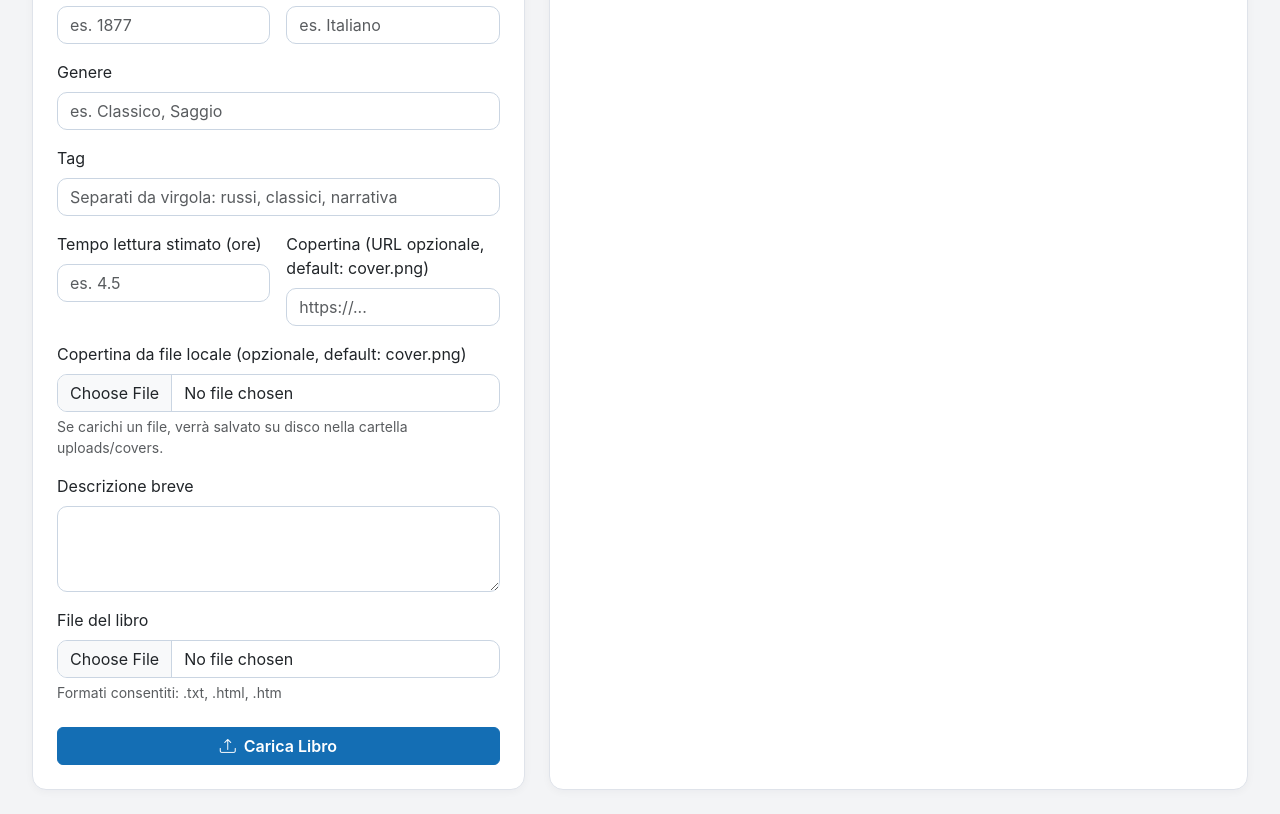
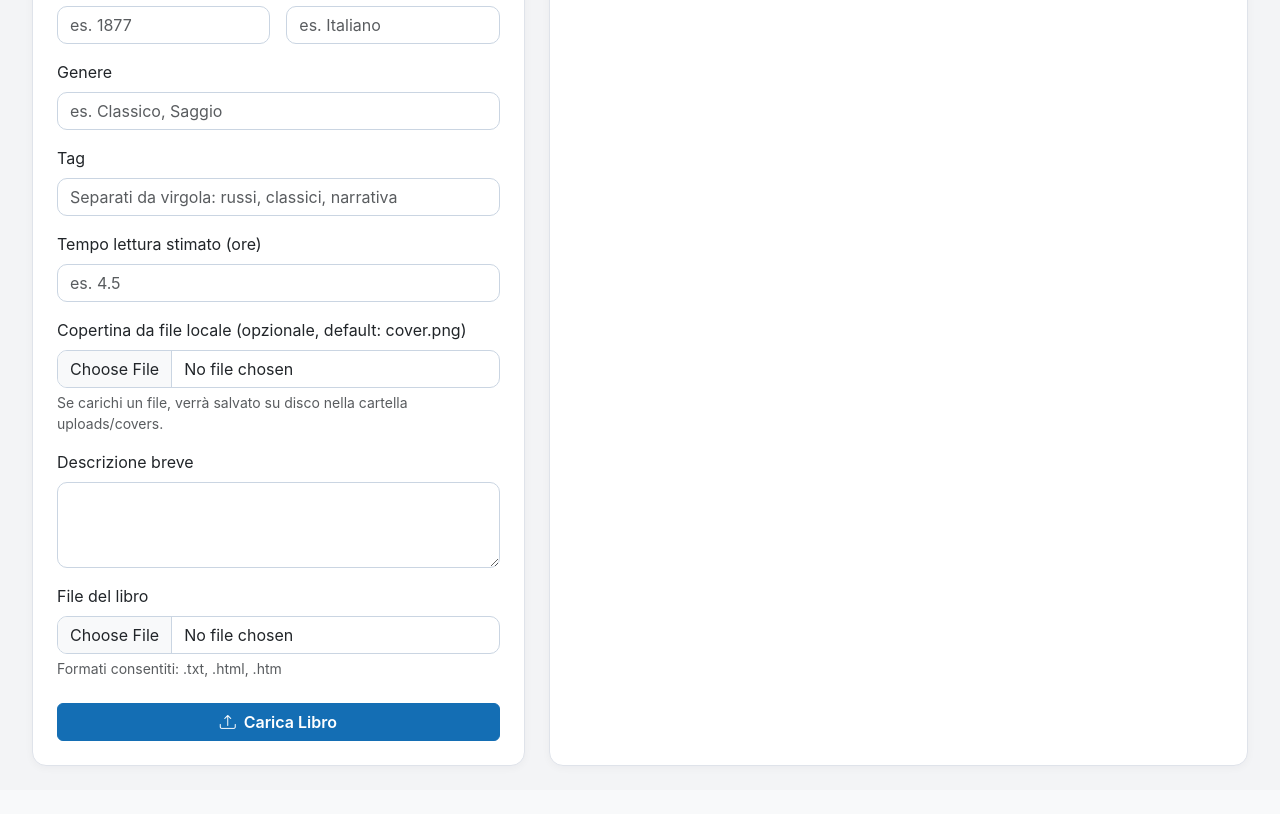
Before and after one commit to pdolci/BIP, a Flask app: template templates/admin_books.html in a window 1280 px wide. Shown: the part 484-1298 px from the top of the page. After the commit the page ends 1250 px from the top, so only its background shows below. Run offline with Flask 3, Linux system fonts and the light colour scheme; the template is opened without the code that fills it, so the values that code supplies are empty; parts of the project's set-up code (start-up, migrations or seed data) failed here and were passed over.

Commit message:
Rimuovi inserimento URL copertina dalla gestione libri

```diff
--- a/routes.py
+++ b/routes.py
@@ -1248,7 +1248,6 @@ def upload_book():
     tags = request.form.get("tags")
     language = request.form.get("language")
     estimated_reading_hours = request.form.get("estimated_reading_hours")
-    cover_image = (request.form.get("cover_image") or "").strip() or None
     cover_image_file = request.files.get("cover_image_file")
 
     if file and allowed_file(file.filename):
@@ -1296,7 +1295,7 @@ def upload_book():
             tags=tags,
             language=language,
             estimated_reading_hours=parsed_estimated_hours,
-            cover_image=f"covers/{cover_filename}" if cover_filename else cover_image,
+            cover_image=f"covers/{cover_filename}" if cover_filename else None,
             word_count=calculated_word_count,
         )
         build_and_store_book_embedding(new_book)
@@ -1343,7 +1342,6 @@ def edit_book(book_id):
     book.tags = (request.form.get("tags") or "").strip() or None
     book.language = (request.form.get("language") or "").strip() or None
     book.estimated_reading_hours = parsed_estimated_hours
-    cover_image = (request.form.get("cover_image") or "").strip() or None
     cover_image_file = request.files.get("cover_image_file")
     cover_filename = _store_cover_on_disk(cover_image_file) if cover_image_file and cover_image_file.filename else None
 
@@ -1354,9 +1352,6 @@ def edit_book(book_id):
     if cover_filename:
         _delete_local_cover_if_present(book.cover_image)
         book.cover_image = f"covers/{cover_filename}"
-    elif cover_image:
-        _delete_local_cover_if_present(book.cover_image)
-        book.cover_image = cover_image
 
     file_path = book.get_absolute_path()
     if os.path.exists(file_path):
--- a/templates/admin_books.html
+++ b/templates/admin_books.html
@@ -42,15 +42,9 @@
                     <input type="text" name="tags" class="form-control" placeholder="Separati da virgola: russi, classici, narrativa">
                 </div>
 
-                <div class="row g-3 mb-3">
-                    <div class="col-sm-6">
-                        <label for="estimated_reading_hours" class="form-label">Tempo lettura stimato (ore)</label>
-                        <input type="number" step="0.1" min="0" name="estimated_reading_hours" class="form-control" placeholder="es. 4.5">
-                    </div>
-                    <div class="col-sm-6">
-                        <label for="cover_image" class="form-label">Copertina (URL opzionale, default: cover.png)</label>
-                        <input type="url" name="cover_image" class="form-control" placeholder="https://...">
-                    </div>
+                <div class="mb-3">
+                    <label for="estimated_reading_hours" class="form-label">Tempo lettura stimato (ore)</label>
+                    <input type="number" step="0.1" min="0" name="estimated_reading_hours" class="form-control" placeholder="es. 4.5">
                 </div>
 
                 <div class="mb-3">
@@ -150,10 +144,6 @@
                                         <input type="text" name="tags" class="form-control" value="{{ book.tags or '' }}">
                                     </div>
                                     <div class="col-md-6">
-                                        <label class="form-label">Copertina (URL opzionale, default: cover.png)</label>
-                                        <input type="url" name="cover_image" class="form-control" value="{{ book.cover_image or '' }}">
-                                    </div>
-                                    <div class="col-md-6">
                                         <label class="form-label">Nuova copertina da file (opzionale)</label>
                                         <input type="file" name="cover_image_file" accept="image/*" class="form-control">
                                         <div class="form-text">{{ "Copertina locale su disco" if (book.cover_image and book.cover_image.startswith("covers/")) else "Nessuna copertina locale" }}</div>
```
